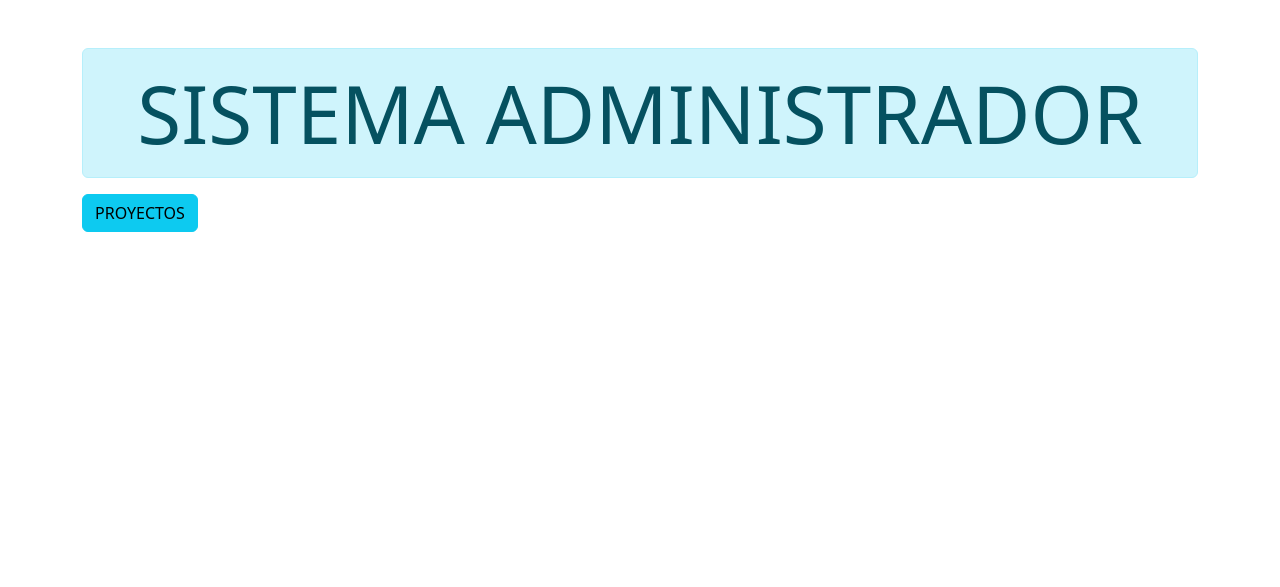
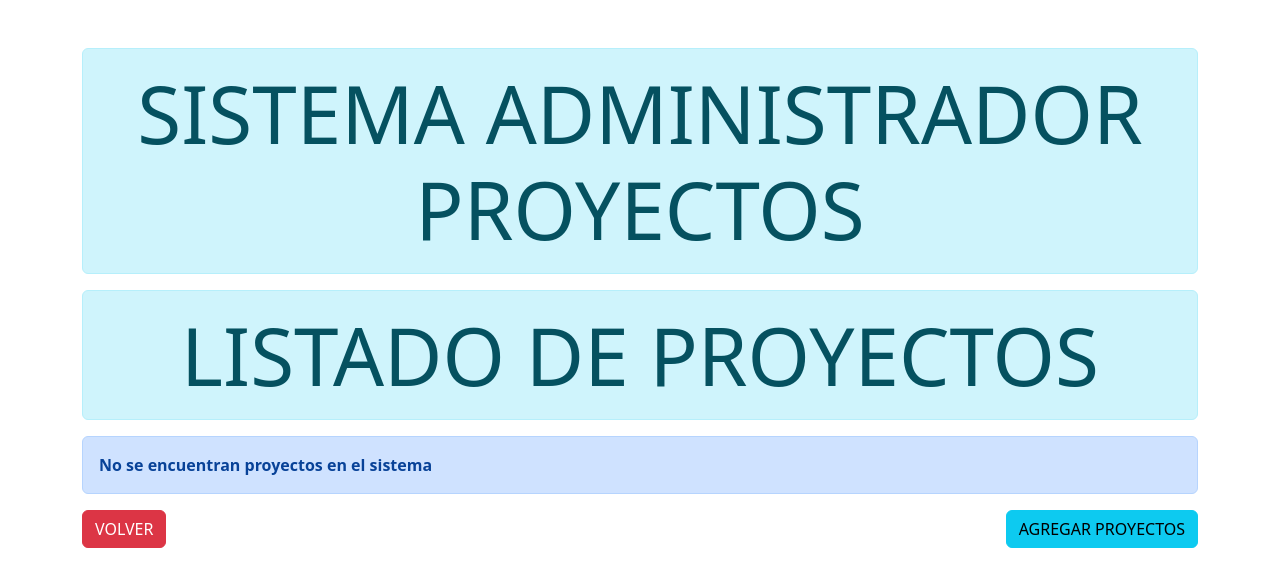
Before and after one commit to larriag13/ejemplo1backBD, a Django app: page / in a window 1280 px wide. Shown: the top 587 px of the page. Run offline with Django 5.2, Linux system fonts and the light colour scheme; data that the repository does not hold is empty.

Commit message:
proyecto 1 ejemplo actualizado bd

```diff
--- a/proyectos/settings.py
+++ b/proyectos/settings.py
@@ -74,6 +74,8 @@ WSGI_APPLICATION = 'proyectos.wsgi.application'
 # Database
 # https://docs.djangoproject.com/en/5.1/ref/settings/#databases
 
+#pip install pymysql
+#pip install cryptography
 import pymysql
 pymysql.install_as_MySQLdb()
 DATABASES = {
@@ -108,7 +110,7 @@ AUTH_PASSWORD_VALIDATORS = [
 # Internationalization
 # https://docs.djangoproject.com/en/5.1/topics/i18n/
 
-LANGUAGE_CODE = 'es-us'
+LANGUAGE_CODE = 'es-es'
 
 TIME_ZONE = 'UTC'
 
@@ -121,6 +123,7 @@ USE_TZ = True
 # https://docs.djangoproject.com/en/5.1/howto/static-files/
 
 STATIC_URL = 'static/'
+STATICFILES_DIRS=[os.path.join(BASE_DIR,"static")]
 
 # Default primary key field type
 # https://docs.djangoproject.com/en/5.1/ref/settings/#default-auto-field
--- a/proyectosApp/models.py
+++ b/proyectosApp/models.py
@@ -1,6 +1,6 @@
 from django.db import models
 
-# Create your models here.
+
 # Create your models here.
 class Proyecto(models.Model):
     fechaInicio = models.DateField()
--- a/proyectosApp/templates/proyectos.html
+++ b/proyectosApp/templates/proyectos.html
@@ -1,12 +1,6 @@
-<!DOCTYPE html>
-<html lang="en">
-<head>
-    <meta charset="UTF-8">
-    <meta name="viewport" content="width=device-width, initial-scale=1.0">
-    <title>Document</title>
-    <link href="https://cdn.jsdelivr.net/npm/bootstrap@5.2.0/dist/css/bootstrap.min.css" rel="stylesheet" integrity="sha384-gH2yIJqKdNHPEq0n4Mqa/HGKIhSkIHeL5AyhkYV8i59U5AR6csBvApHHNl/vI1Bx" crossorigin="anonymous">
-</head>
-<body class="container mt-5">
+
+    {% extends 'base.html' %}
+    {% block content %}
     <div class="alert alert-info display-1 text-center">LISTADO DE PROYECTOS</div>
 
     {% if proyectos %}
@@ -28,18 +22,20 @@
                 <td>{{ proyecto.fechaTermino }}</td>
                 <td>{{ proyecto.responsable }}</td>
                 <td>{{ proyecto.prioridad }}</td>
-                <td><a href="/actualizarProyecto/{{ proyecto.id }}" class="btn btn-success btn-sm"><i class="bi bi-pencil"></i></a></td>
-                <td><a href="/eliminarProyecto/{{ proyecto.id }}" class="btn btn-danger btn-sm"><i class="bi bi-trash"></i></a></td>
+                <td><a href="{% url 'proyecto:actualizar_proyecto' proyecto.id %}"
+                    class="btn btn-success btn-sm"><i class="bi bi-pencil"></i></a></td>
+                <td><a href="{% url 'proyecto:eliminar_proyecto' proyecto.id %}"
+                    class="btn btn-danger btn-sm"><i class="bi bi-trash"></i></a></td>
             </tr>
             {% endfor %}
         </tbody>
     </table>
     {% else %}
     <div class="alert alert-primary" role="alert">
-        <strong>No se encuentran proyectos en el sistema 2</strong>
+        <strong>No se encuentran proyectos en el sistema</strong>
     </div>
     {% endif %}
-    <a href=".." class="btn btn-danger">VOLVER</a>
-    <a href="../agregarProyecto" class="btn btn-info float-end">AGREGAR PROYECTOS</a>
-</body>
-</html>
+    <a href="{% url 'proyecto:lista_proyecto' %}" class="btn btn-danger">VOLVER</a>
+    <a href="{% url 'proyecto:agregar_proyecto' %}" class="btn btn-info float-end">
+        AGREGAR PROYECTOS</a>
+{% endblock %}
--- a/proyectosApp/urls.py
+++ b/proyectosApp/urls.py
@@ -1,9 +1,10 @@
 from django.urls import path,include
 from . import views
+app_name='proyecto'
 urlpatterns = [
-    path('', views.index),
+    path('', views.listadoProyectos,name="lista_proyecto"),
     path('proyectos/', views.listadoProyectos),
-    path('agregarProyecto/', views.agregarProyecto),
-    path('eliminarProyecto/<int:id>', views.eliminarProyecto),
-    path('actualizarProyecto/<int:id>', views.actualizarProyecto),
+    path('agregarProyecto/', views.agregarProyecto,name="agregar_proyecto"),
+    path('eliminarProyecto/<int:id>', views.eliminarProyecto, name="eliminar_proyecto"),
+    path('actualizarProyecto/<int:id>', views.actualizarProyecto,name="actualizar_proyecto"),
 ]
--- a/proyectosApp/views.py
+++ b/proyectosApp/views.py
@@ -2,9 +2,6 @@ from django.shortcuts import render, redirect
 from proyectosApp.forms import FormProyecto
 from proyectosApp.models import Proyecto
 
-# Create your views here.
-def index(request):
-    return render(request, 'index.html')
 
 def listadoProyectos(request):
     proyectos = Proyecto.objects.all()
@@ -21,6 +18,8 @@ def agregarProyecto(request):
     data = {'form': form}
     return render(request, 'agregarProyecto.html', data)
 
+
+
 def eliminarProyecto(request, id):
     proyecto = Proyecto.objects.get(id=id)
     proyecto.delete()
@@ -36,3 +35,6 @@ def actualizarProyecto(request, id):
             return index(request)
     data = {'form': form}
     return render(request, 'agregarProyecto.html', data)
+# Create your views here.
+def index(request):
+    return render(request, 'index.html')
--- a/proyectosApp/templates/index.html
+++ b/templates/base.html
@@ -1,14 +1,14 @@
 <!DOCTYPE html>
-<html lang="en">
+<html lang="es">
 <head>
     <meta charset="UTF-8">
     <meta name="viewport" content="width=device-width, initial-scale=1.0">
-    <title>Document</title>
+    <title>{% block title %}Sistema Administrador{% endblock %}</title>
     <link href="https://cdn.jsdelivr.net/npm/bootstrap@5.2.0/dist/css/bootstrap.min.css" rel="stylesheet" integrity="sha384-gH2yIJqKdNHPEq0n4Mqa/HGKIhSkIHeL5AyhkYV8i59U5AR6csBvApHHNl/vI1Bx" crossorigin="anonymous">
 </head>
 <body class="container mt-5">
-    <div class="alert alert-info display-1 text-center">SISTEMA ADMINISTRADOR</div>
-
-    <a href="/proyectos" class="btn btn-info">PROYECTOS</a>
+    <div class="alert alert-info display-1 text-center">SISTEMA ADMINISTRADOR PROYECTOS</div>
+    {% block content %}
+    {% endblock%}
 </body>
 </html>
```
Also changed, not shown: proyectosApp/templates/agregarProyecto.html (+5 -17 lines), 1 other file.
